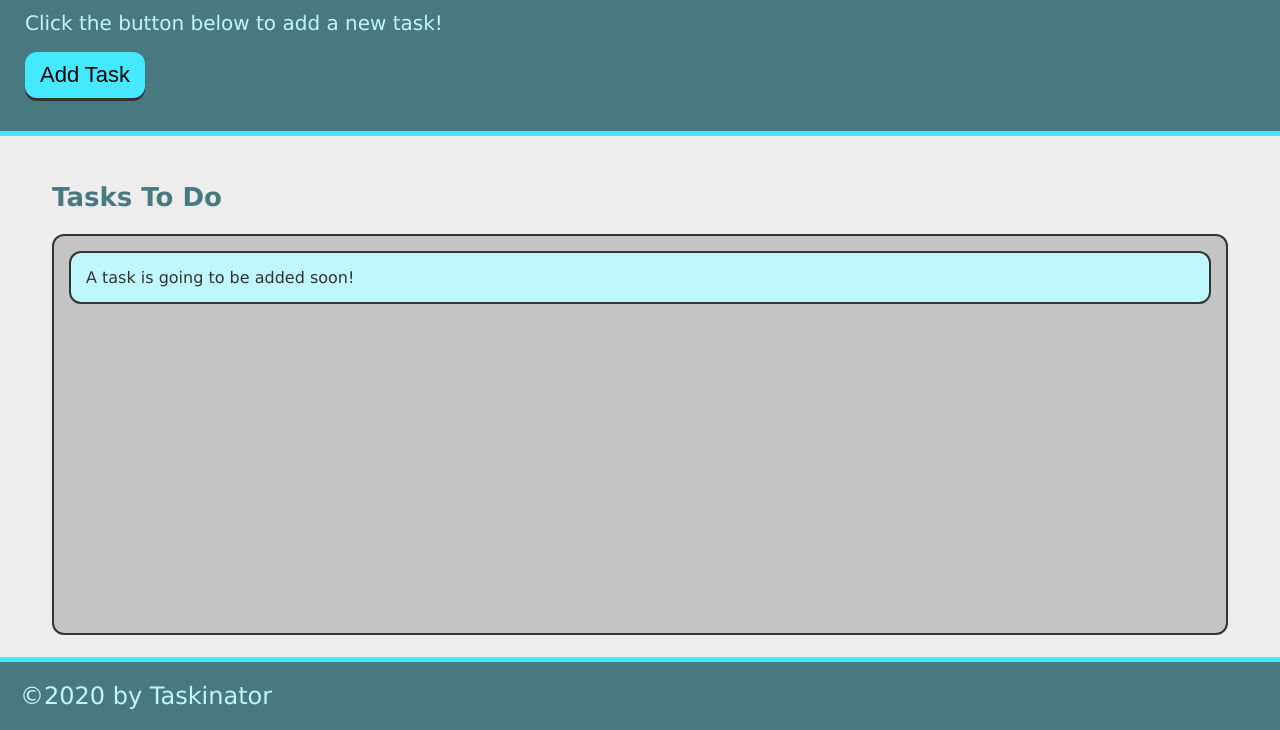
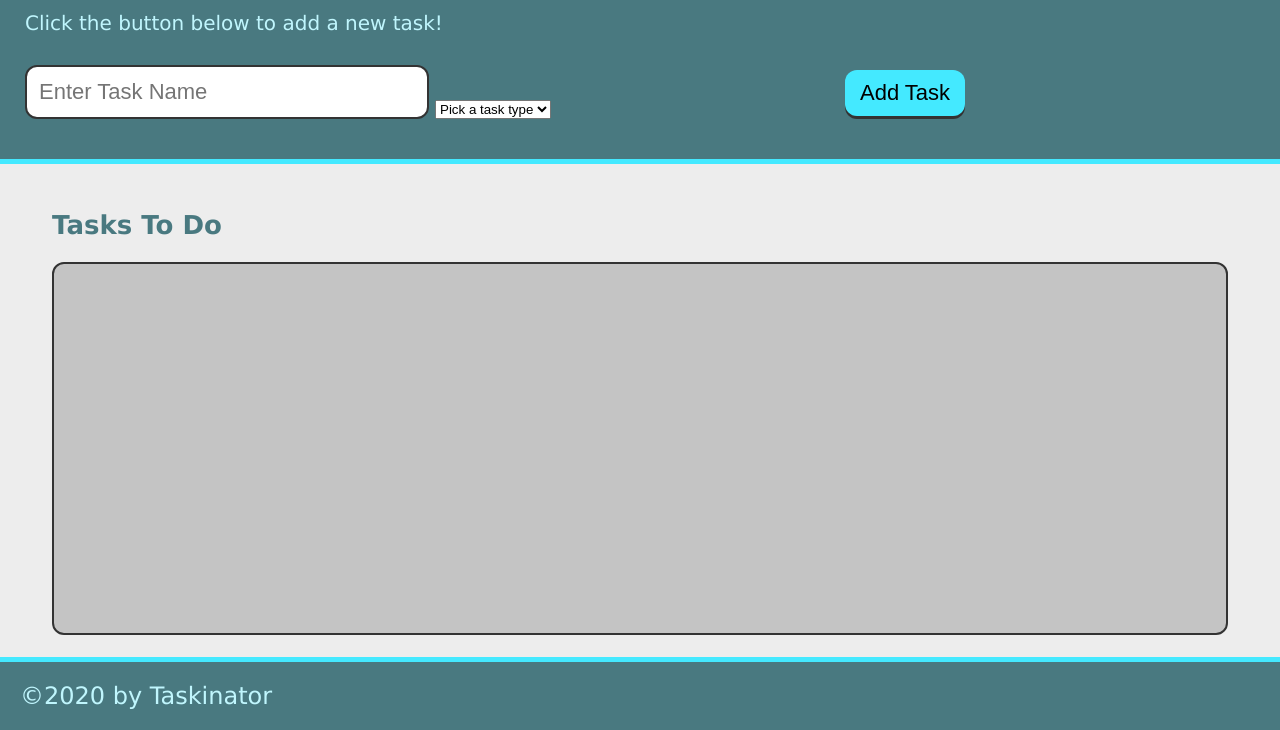
Before and after one commit to marisandb/taskinator, a plain HTML site: page index.html in a window 1280 px wide. Shown: the part 70-800 px from the top of the page. Drawn offline with Linux system fonts and the light colour scheme.

Commit message:
added html for the form

```diff
--- a/index.html
+++ b/index.html
@@ -11,13 +11,29 @@
     <header>
         <h1>Taskinator</h1>
         <p>Click the button below to add a new task!</p>
-        <button id="save-task" class ="btn">Add Task</button>
+        <form id="task-form">
+            <div class="form-group">
+                <input type="text" name="task-name" placeholder="Enter Task Name"/>
+            </div>
+            <div class="form-group">
+                <select name="task-type" class="select-dropdowm">
+                    <option value="" disabled selected>Pick a task type</option>
+                    <option value="Print">Print</option>
+                    <option value="Web">Web</option>
+                    <option vale="Mobile">Mobile</option>
+                </select>
+            </div>
+            <div class="form-group">
+                <button type="submit" id="save-task" class ="btn">Add Task</button>
+            </div>
+        </form>
     </header>
+
     <main class="page-content">
         <section class="task-list-wrapper">
             <h2 class="list-title">Tasks To Do</h2>
             <ul id="tasks-to-do" class="task-list">
-                <li class="task-item">A task is going to be added soon!</li>
+
             </ul>
         </section>
     </main>
```
